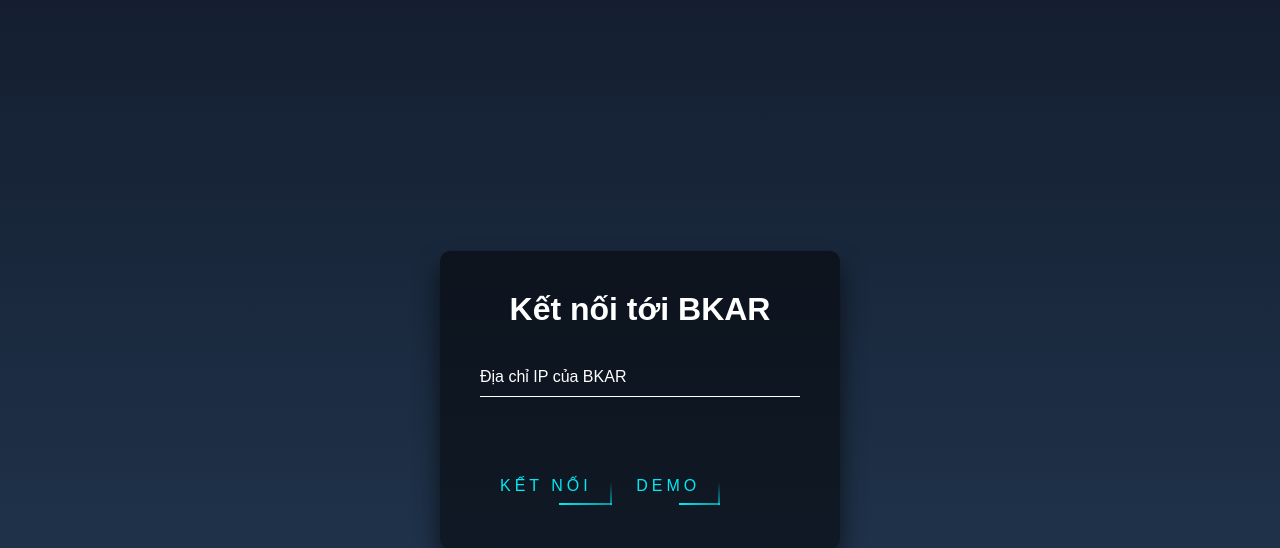
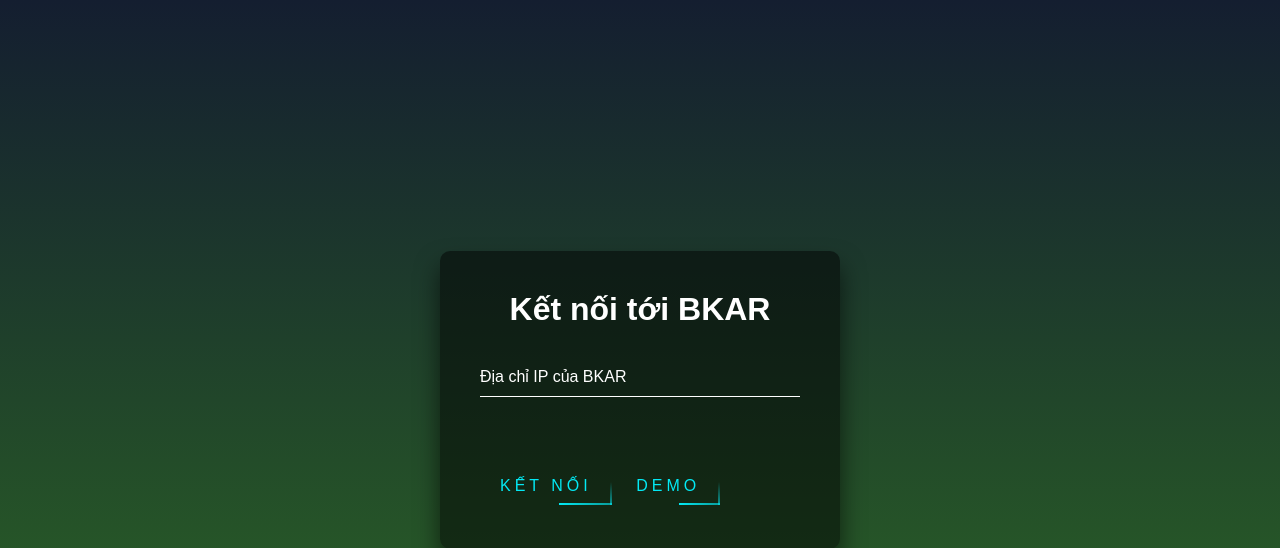
Before and after one commit to BKAR-Jetson-Self-driving-vehicle/BKAR, a Flask app: page /Connection in a window 1280 px wide. Shown: the top 548 px of the page. Run offline with Flask 2, Linux system fonts and the light colour scheme.

Commit message:
small update

```diff
--- a/Host/Final-Server/static/css/Connection.css
+++ b/Host/Final-Server/static/css/Connection.css
@@ -5,7 +5,7 @@ body {
   margin:0;
   padding:0;
   font-family: sans-serif;
-  background: linear-gradient(#141e30, #243b55);
+  background: linear-gradient(#141e30, #2e6e24);
 }
 
 .login-box {
--- a/Host/Final-Server/templates/Connection.html
+++ b/Host/Final-Server/templates/Connection.html
@@ -21,7 +21,7 @@
         <span></span>
         Kết nối
       </a>
-      <a href="#">
+      <a href="/Demo">
         <span></span>
         <span></span>
         <span></span>
--- a/Host/Final-Server/templates/Welcome.html
+++ b/Host/Final-Server/templates/Welcome.html
@@ -18,9 +18,5 @@
             <a href="/Connection" class="btn">Bắt đầu</a>
         </div>
     </section>
-
-    <script>
-
-    </script>
 </body>
 </html>
```
